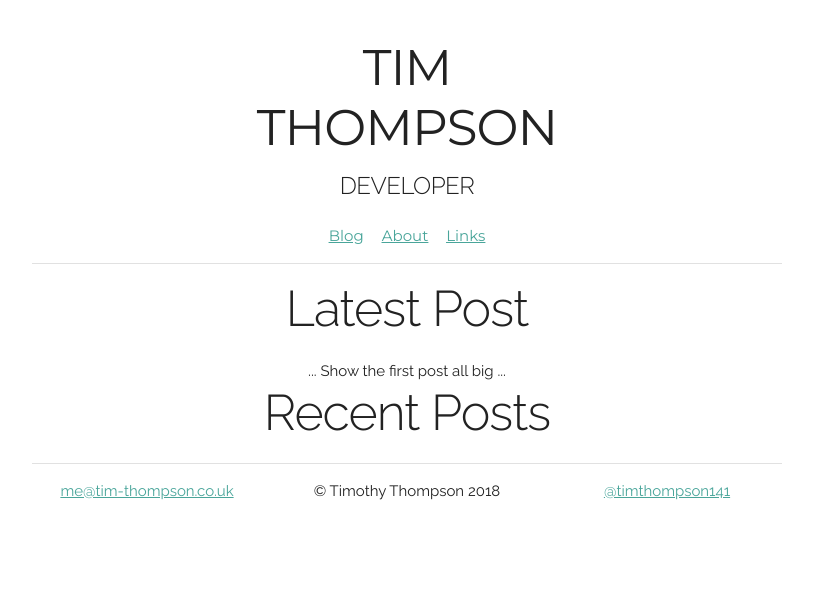
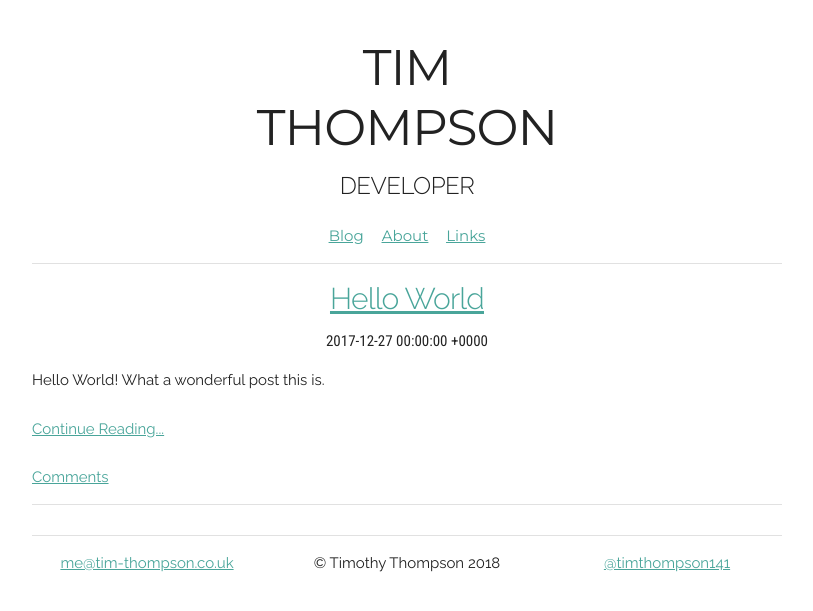
Before and after one commit to tim-thompson/blog, a Jekyll site: the page built from index.html, in a window 1280 px wide. Shown: the top 611 px of the page, without its empty margins (233-1046 px from the left). Built offline with Jekyll 4.4.1, drawn with Linux system fonts in a browser that asks for light colours; some web fonts are replaced; comment, search, counter and statistics services are not loaded.

Commit message:
Added old post list code to index

```diff
--- a/index.html
+++ b/index.html
@@ -1,11 +1,26 @@
 ---
 layout: default
 ---
-<h1>Latest Post</h1>
-{% for post in site.posts limit:1 %}
-... Show the first post all big ...
+{% for post in site.posts limit:5 %}
+<div class="blog-post">
+    <div class="row">
+        <div class="u-full-width title">
+            <h4><a href="/{{ post.url }}">{{ post.title }}</a></h4>
+        </div>
+    </div>
+    <div class="row">
+        <div class="u-full-width date">
+            {{ post.date }}
+        </div>
+    </div>
+    <div class="row">
+        <div class="u-full-width content">
+            {{ post.content }}
+            <a href="/{{ post.url }}">Continue Reading...</a>
+            <br></br>
+            <a href="/{{ post.url }}#disqus_thread">Comments</a>
+            <hr></hr>
+        </div>
+    </div>
+</div>
 {% endfor %}
-<h1>Recent Posts</h1>
-{% for post in site.posts offset:1 limit:2 %}
-... Show the next two posts ...
-{% endfor %}
```
